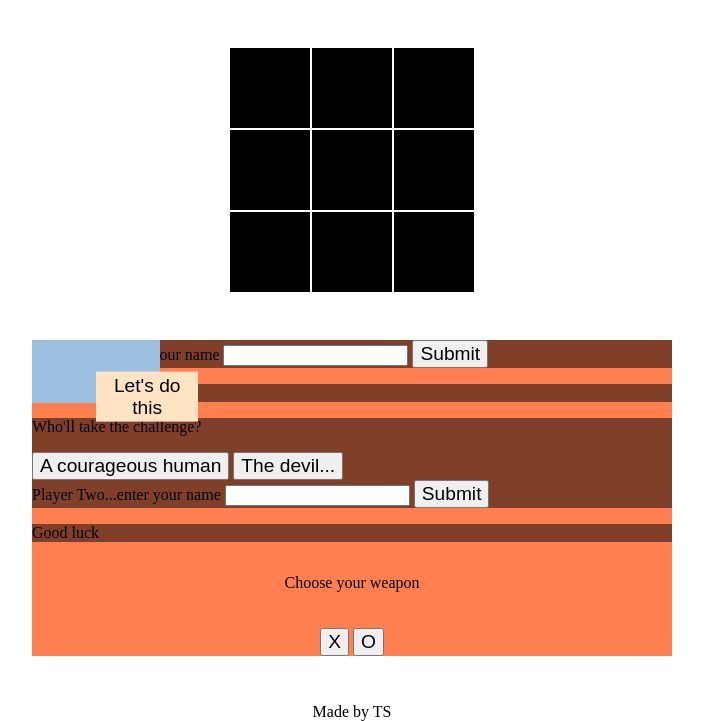
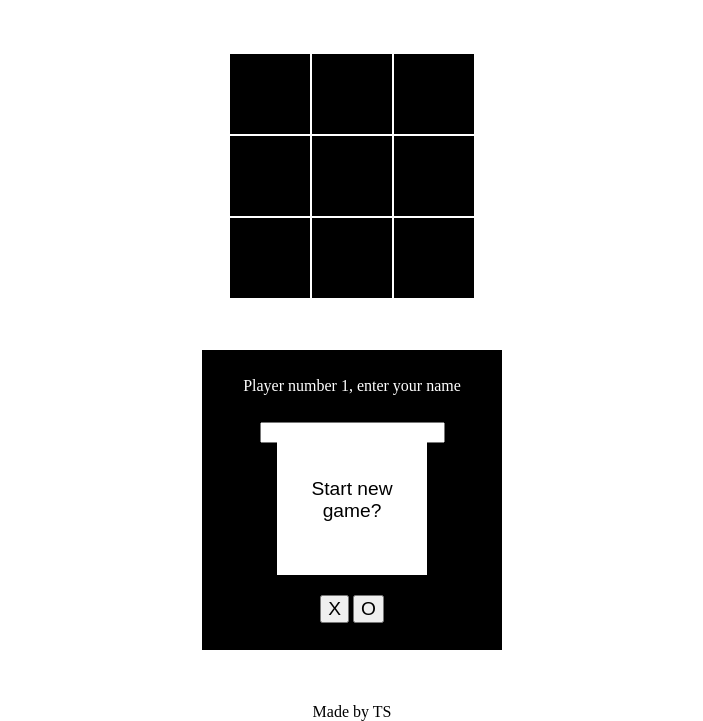
Before and after one commit to stressedball/tic-tac-toe, a plain HTML site: page index.html in a window 1280 px wide. Both pictures are taken after a click on the button "Start new game?". Shown: the part 79-800 px from the top of the page, without its empty margins (288-991 px from the left). Drawn offline with Linux system fonts and the light colour scheme.

Commit message:
make game choices. first screen for start game button. second screen for player 1 name and x-o choice. third screen for choice vs player or human if human fourth screen for player 2 name

```diff
--- a/index.html
+++ b/index.html
@@ -16,12 +16,38 @@
             <div class="button-start-container">
                 <button class="start-game">Start new game?</button>
             </div>
-            <div class="hidden">
+            <!-- <div class="hidden">
+                <div class="first-screen"> -->
+                    <!-- message number 1
+                    'player one enter your name and choose your weapon'
+                    Message 2
+                    'Who'll be player 2?
+                    A human or CPU?
+                    if human, screen 3
+                    'player 2, you've been assigned [weapon 2], what is your name?'
+                    if cpu -> do nothing?
+                    START GAME -->
+            <div class="screen">
+                <div class="message">
+                    Player number 1, enter your name
+                </div>
+                <input type="text" class="player-name one">
+                <button class="player-name one">Enter</button>
+                <div class="container xo-choice">
+                        <p>Choose your weapon</p>
+                        <div>
+                            <button class="x">X</button>
+                            <button class="o">O</button>
+                        </div>
+                </div>
+            </div>
+
+                <!-- <div class="second-screen">
+                    <div class="choice"></div>
+                </div>
                 <div class="player">
                     <form class="player-one get-name">
                         <label for="player-one-name">Player One...enter your name</label>
-                        <input type="text" id="player-one-name">
-                        <button class="player-one-name">Submit</button>
                     </form>
                     <p class="display-name">Good luck</p>
                 </div>
@@ -37,14 +63,7 @@
                         <button class="player-two-name">Submit</button>
                     </form>
                     <p class="display-name">Good luck</p>
-                </div>
-                <div class="container xo-choice">
-                    <p>Choose your weapon</p>
-                    <div>
-                        <button class="x">X</button>
-                        <button class="o">O</button>
-                    </div>
-                </div>
+                </div> -->
             </div>
         </div>
     </div>
--- a/script.js
+++ b/script.js
@@ -2,18 +2,15 @@
 
 window.addEventListener('keypress', inputManagement);
 window.addEventListener('click', clickManagement);
-window.addEventListener('load', onLoad);
+// window.addEventListener('load', onLoad);
 const gameboardContainer = document.querySelector('.gameboard');
 const playersContainer = document.querySelector('.container.players');
 const startGameButton = document.querySelector('button.start-game');
-const startGameButtonContainer = document.querySelector('div.button-start-container');
+// const startGameButtonContainer = document.querySelector('div.button-start-container');
 const gameContainerWidth = document.querySelector('.game').getBoundingClientRect().width;
 const gameContainerHeight = document.querySelector('.game').getBoundingClientRect().height;
-startGameButton.addEventListener('click', newGame);
-// const xoButtons = document.querySelectorAll('button');
-// for (let button of xoButtons) {
-//     button.addEventListener('click', X_O);
-// }
+// startGameButton.addEventListener('click', newGame);
+
 
 let gameboardArray = [];
 let player1, player2;
@@ -63,6 +60,11 @@ function clickManagement(event) {
         event.preventDefault();
         let playerName = document.getElementById('player-one-name').value;
     }
+
+    if (event.target.classList.contains('start-game')) {
+        newGame();
+        console.log('ok')
+    }
 }
 
 function inputManagement(inputKey) {
@@ -72,32 +74,34 @@ function inputManagement(inputKey) {
     }
 }
 
-function newGame() {
+function newGame(selector) {
+    // selector.classList.add('hide');
+    document.querySelector('.button-start-container').classList.add('hide-container');
+    document.querySelector('.game .button-start-container').classList.remove('button-start-container');
+
     // document.querySelector('div.hidden').classList.remove('hidden');
     // document.querySelector('.game > div').classList.add('game-start');
     // document.querySelector('.game').classList.add('game-start');
-
-    startGameButtonContainer.style.height = `${0.2 * gameContainerHeight}px`;
-    startGameButtonContainer.style.width = `${0.2 * gameContainerWidth}px`;
-    startGameButton.style.width = `${0.8 * startGameButtonContainer.getBoundingClientRect().width}px`;
-    startGameButton.style.height = `${0.8 * startGameButtonContainer.getBoundingClientRect().height}px`;
+    // startGameButtonContainer.style.height =`${0.2 * gameContainerHeight}px`;
+    // startGameButtonContainer.style.width = `${0.2 * gameContainerWidth}px`;
+    // startGameButton.style.width = `${0.8 * startGameButtonContainer.getBoundingClientRect().width}px`;
+    // startGameButton.style.height = `${0.8 * startGameButtonContainer.getBoundingClientRect().height}px`;
 
     // startGameButtonContainer.classList.add('game-start');
     // startGameButton.classList.remove('start-game');
     // startGameButton.classList.add('game-start');
-    startGameButton.textContent = 'Let\'s do this';
+    // startGameButton.textContent = 'Let\'s do this';
 }
 
-function onLoad() {
-    startGameButtonContainer.style.height = `${gameContainerHeight}px`;
-    startGameButtonContainer.style.width = `${gameContainerWidth}px`;
-    const startGameButtonContainerWidth = startGameButtonContainer.getBoundingClientRect().width;
-    const startGameButtonContainerHeight = startGameButtonContainer.getBoundingClientRect().height;
-    startGameButton.style.width = `${0.8 * startGameButtonContainerWidth}px`;
-    startGameButton.style.height = `${0.8 * startGameButtonContainerHeight}px`;
-    startGameButton.style.transform = `translate(${(startGameButtonContainerWidth - (0.8 * startGameButtonContainerWidth)) / 2}px, ${(startGameButtonContainerHeight - (0.8 * startGameButtonContainerHeight)) / 2}px)`;
-    // console.log(startGameButtonHeight, startGameButtonWidth)
-}
+// function onLoad() {
+//     startGameButtonContainer.style.height = `${gameContainerHeight}px`;
+//     startGameButtonContainer.style.width = `${gameContainerWidth}px`;
+//     const startGameButtonContainerWidth = startGameButtonContainer.getBoundingClientRect().width;
+//     const startGameButtonContainerHeight = startGameButtonContainer.getBoundingClientRect().height;
+//     startGameButton.style.width = `${0.5 * startGameButtonContainerWidth}px`;
+//     startGameButton.style.height = `${0.5 * startGameButtonContainerHeight}px`;
+//     startGameButton.style.transform = `translate(${(startGameButtonContainerWidth - (0.5 * startGameButtonContainerWidth)) / 2}px, ${(startGameButtonContainerHeight - (0.5 * startGameButtonContainerHeight)) / 2}px)`;
+// }
 
 function styleButtonStart() {
 
--- a/style.css
+++ b/style.css
@@ -1,6 +1,8 @@
 :root {
     --main-gap: 50px;
     --sub-gap: 20px;
+    --game-width: 300px;
+    --game-height: 300px;
 }
 
 html {
@@ -42,32 +44,49 @@ button {
 }
 
 .button-start-container {
+    min-height: 100%;
+    min-width: 100%;
+    transition: min-height 2000ms;
+    background-color: black;
+}
+
+.button-start-container::before {
+    /* content: '';
     position: absolute;
-    background-color: #9bc0e0;
+    background-color: black; */
     /* min-width: clamp(100px, 120px, 200px);
     min-height: clamp(100px, 120px, 200px);
     background-color: aliceblue; */
+    /* min-height: 100%;
+    min-width: 100%;
+    transition: min-height 2000ms; */
 }
 
-.button-start-container.game-start {
+.button-start-container:hover::before {
+    /* background-color: gray; */
 }
+
+.hide-container {
+    max-height: 0;
+    transition: max-height 2000ms;
+}
+
+
 
 button.start-game {
     position: absolute;
     border: none;
-    background-color: bisque;
+    background-color: white;
+    height: calc(0.5 * var(--game-height));
+    width: calc(0.5 * var(--game-width));
+    top: calc(calc(var(--game-height) - calc(0.5 * var(--game-height))) / 2);
+    left: calc(calc(var(--game-width) - calc(0.5 * var(--game-width))) / 2);
 }
 
-button.game-start {
-    border: none;
-    /* font-size: clamp(1em, 1.2em, 1.4em); */
-    /* transform: translate(0, 0);
-    transition: transform 2000ms;
-    height: 20px; */
-}
 
-button:hover {
-    background-color: gray;
+
+button.start-game:hover {
+    background-color: black;
     color: white;
 }
 
@@ -88,32 +107,35 @@ button:hover {
 
 .game {
     position: relative;
-    background-color: coral;
+    /* background-color: black; */
+    height: var(--game-height);
+    width: var(--game-width);
 }
 
-.game.game-start {
-    /* display: inline-block; */
-    background-color: peru;
+/* .game:hover {
+    background-color: gray;
+} */
+
+.hide {
+    z-index: -1;
+    height: 0;
+    width: 0;
+    opacity: 0;
+    transition: opacity 2000ms;
 }
 
-
-.get-name, .display-name, .choice {
-    /* position: absolute;
-    top: 0; */
-    background-color: rgb(0, 0, 0, 0.5);
+.screen {
+    position: absolute;
+    top: 0;
+    background-color: black;
     z-index: -1;
-    /* opacity: 0; */
-}
-
-
-
-
-.player {
-    /* position: relative; */
-    /* display: flex; */
-    /* align-items: center; */
-    /* justify-content: space-around; */
-    width: clamp(40vw, 50vw, 60vw);
+    color: white;
+    height: 300px;
+    width: 300px;
+    display: flex;
+    flex-direction: column;
+    align-items: center;
+    justify-content: space-evenly;
 }
 
 .xo-choice {
```
